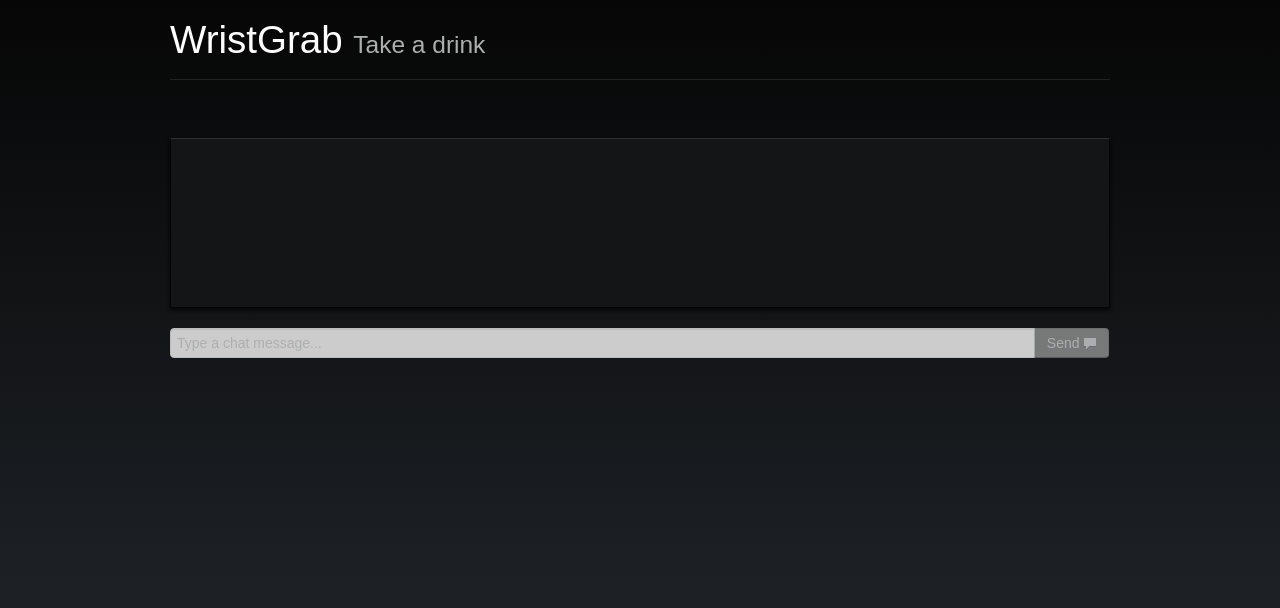
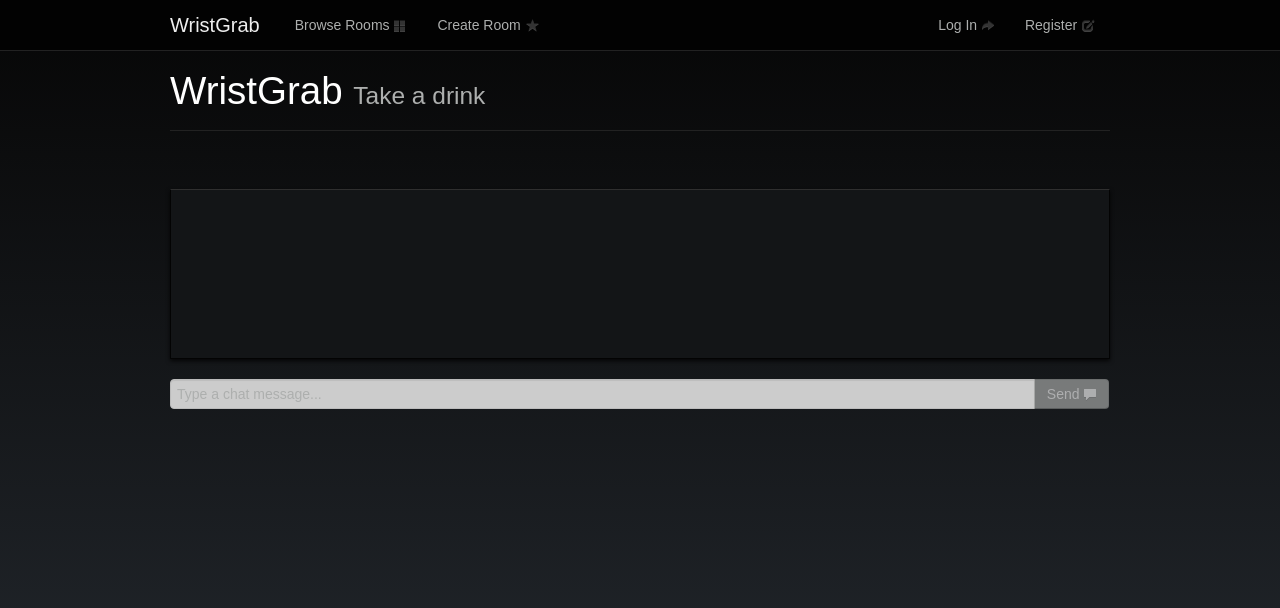
Before and after one commit to Majiir/WristGrab, a plain HTML site: page static/index.html in a window 1280 px wide. Drawn offline with nearby package versions, Linux system fonts and the light colour scheme; no server answers; a web font is replaced by a local one.

Commit message:
Top-fixed navigation bar

```diff
--- a/static/index.html
+++ b/static/index.html
@@ -7,6 +7,21 @@
 	<link href="style.css" rel="stylesheet" media="screen">
 </head>
 <body>
+	<div class="navbar navbar-fixed-top">
+		<div class="navbar-inner">
+			<div class="container">
+				<a class="brand" href="/">WristGrab</a>
+				<ul class="nav">
+					<li><a href="#">Browse Rooms <i class="icon-th-large"></i></a></li>
+					<li><a href="#">Create Room <i class="icon-star"></i></a></li>
+				</ul>
+				<ul class="nav pull-right">
+					<li><a href="#">Log In <i class="icon-share-alt"></i></a></li>
+					<li><a href="#">Register <i class="icon-edit"></i></a></li>
+				</ul>
+			</div>
+		</div>
+	</div>
 	<div class="container">
 		<div class="page-header">
 			<h1>WristGrab <small>Take a drink</small></h1>
--- a/static/style.css
+++ b/static/style.css
@@ -1,3 +1,7 @@
+body {
+	margin-top: 51px;
+}
+
 .row-fluid {
 	margin-bottom: 2em;
 }
```
